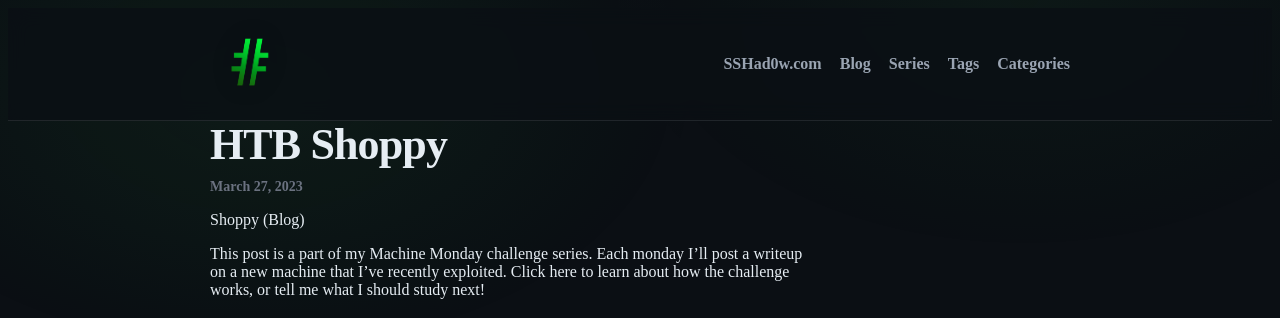
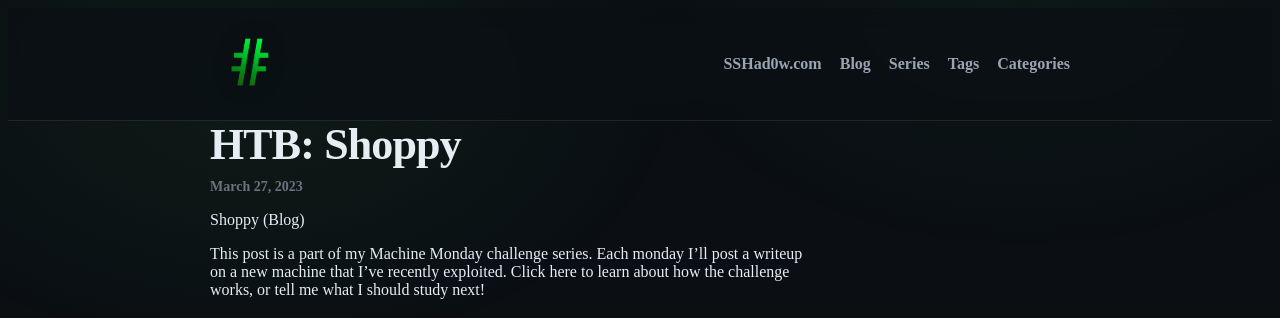
Before and after one commit to SSHad0w/https-blog.SSHad0w.com, a Jekyll site: the page built from _posts/2023-03-27-htb-shoppy.md, in a window 1280 px wide and 900 px high. Shown: the top 318 px of the window. Built offline with Jekyll 4.4.1, drawn with Linux system fonts in a browser that asks for light colours; our own code applies the rules of GitHub Pages for plain Markdown files.

```diff
--- a/_posts/2023-03-27-htb-shoppy.md
+++ b/_posts/2023-03-27-htb-shoppy.md
@@ -1,5 +1,5 @@
 ---
-title: "HTB Shoppy"
+title: "HTB: Shoppy"
 date: 2023-03-27
 categories: ['htb', 'writeups']
 ---
```
